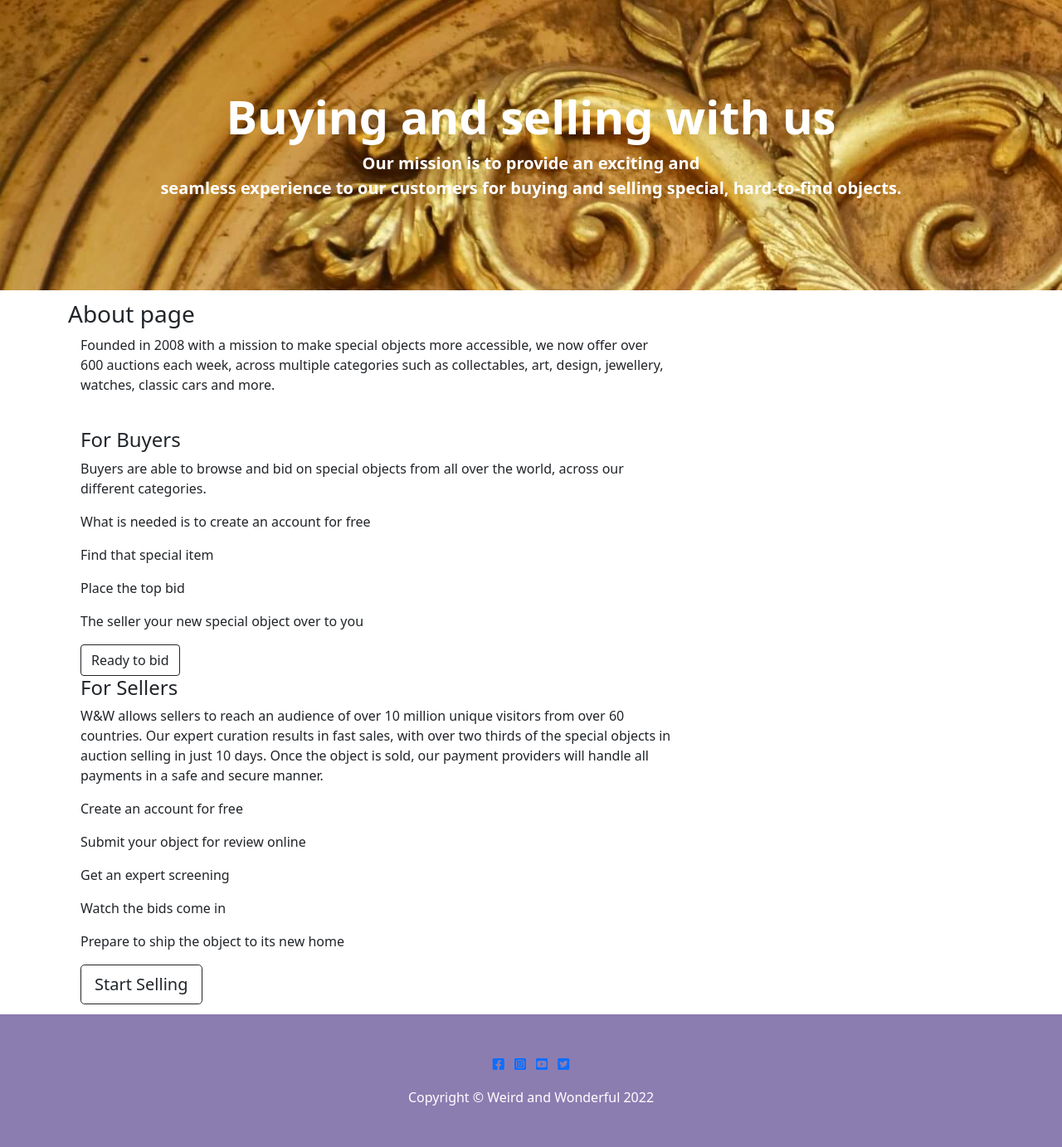
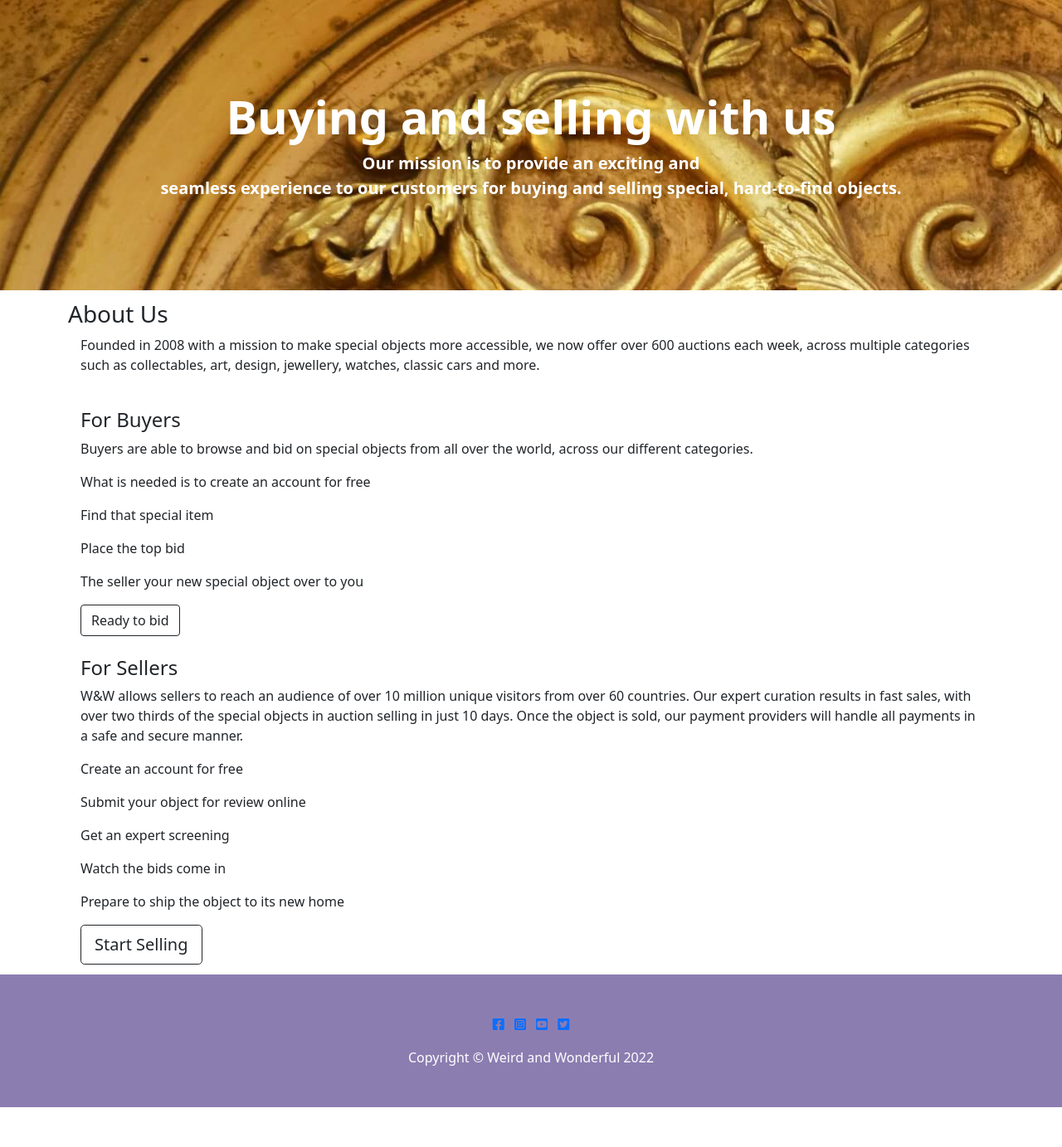
Before and after one commit to Gloria-21/weird_and_wonderful, a Flask app: page /about in a window 1280 px wide. Shown: the part 181-1564 px from the top of the page at 83% size. After the commit the page ends 1516 px from the top, so only its background shows below. Run offline with Flask 2, Linux system fonts and the light colour scheme; some libraries are stand-ins or nearby versions.

Commit message:
Style about.html

```diff
--- a/templates/about.html
+++ b/templates/about.html
@@ -1,14 +1,15 @@
 {% extends "base.html" %}
 {% block content %}
-<h3 class="strong">About page</h3>
+<h3 class="strong">About Us</h3>
 
-<div class="col-md-8">
+<div class="col-md-12 offset-m2">
   <p>
     Founded in 2008 with a mission to make special objects more accessible, we now offer over 600 auctions each week,
     across multiple categories such as collectables, art, design, jewellery, watches, classic cars and more.
   </p>
-
-  <br>
+</div>
+<br>
+<div class="col-md-12 offset-m2">
   <h4 class="strong"> For Buyers </h4>
 
   <p>Buyers are able to browse and bid on special objects from all over the world, across our different categories.</p>
@@ -18,9 +19,10 @@
   <p>The seller your new special object over to you</p>
 
   <a class="btn btn-outline-dark mt-auto" href="{{ url_for('register') }}">Ready to bid</a>
-
+</div>
+<br>
+<div class="col-md-12 offset-m2">
   <h4 class="strong"> For Sellers </h4>
-
   <p>
     W&W allows sellers to reach an audience of over 10 million unique visitors from over 60 countries. Our expert
     curation results in fast sales, with over two thirds of the special objects in auction selling in just 10 days. Once
```
